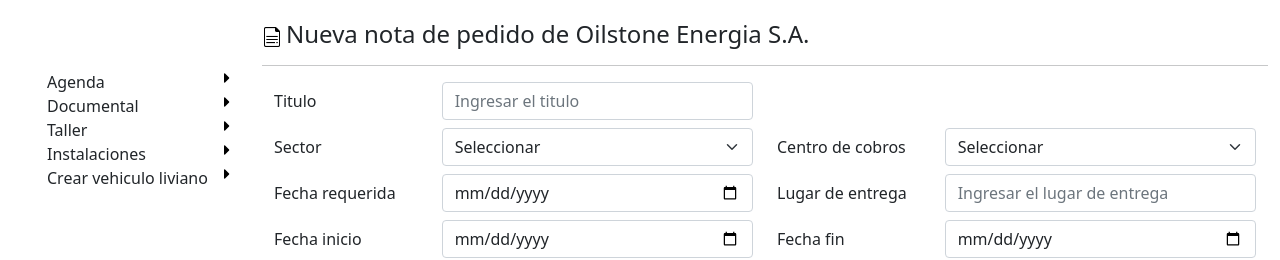
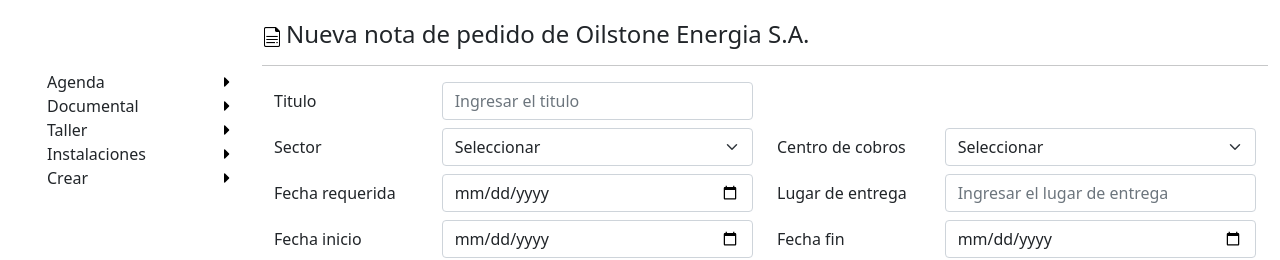
Before and after one commit to proyecto-oilstone/assets, a React (Create React App) app in the folder frontend/: page /crear-pedido in a window 1280 px wide. Shown: the part 133-393 px from the top of the page. Built offline with nearby package versions, Linux system fonts and the light colour scheme; no server answers.

Commit message:
added accordion component to sidebar

```diff
--- a/frontend/src/components/Common/Sidebar/Sidebar.js
+++ b/frontend/src/components/Common/Sidebar/Sidebar.js
@@ -1,4 +1,5 @@
 import React, { useContext, useState } from "react";
+import { Accordion, useAccordionButton } from "react-bootstrap";
 import { Link } from "react-router-dom";
 import SidebarContext from "../../../contexts/sidebar/SidebarContext";
 import CreateVehiculoLivianoModal from "../../Modals/CreateVehiculoLivianoModal/CreateVehiculoLivianoModal";
@@ -22,15 +23,45 @@
     return width * -1 + (hasPX ? "px" : "%");
   };
 
-  const NavItem = ({ title, to = "#", onClick = () => {}}) => {
+  const NavItem = ({ title, to = "#", onClick = () => {},  rotateArrow = false}) => {
+
     return (
     <li>
       <Link to={to} className={styles.navItem} onClick={onClick}>
-        <span>{title}</span> <img className={styles.navItemArrow} src="./icons/caret-right-solid.svg" alt="icon"/>
+        <span>{title}</span>
+        <div className="d-flex justify-content-center align-items-center">
+          <img className={`${styles.navItemArrow} ${rotateArrow ? styles.navItemArrowRotated : ""}`} src="./icons/caret-right-solid.svg" alt="icon"/>
+        </div>
       </Link>
     </li>
-  );
-}
+    );
+  }
+
+  const MultipleNavItem = ({ children, title }) => {
+    const [isOpen, setIsOpen] = useState(false);
+    const toggleIsOpen = () => setIsOpen(!isOpen);
+
+    function CustomToggle({ eventKey, rotateArrow, onClick }) {
+      const decoratedOnClick = useAccordionButton(eventKey);
+      const handleOnClick = () => {
+        decoratedOnClick();
+        onClick();
+      };
+
+      return (<NavItem title={title} rotateArrow={rotateArrow} onClick={handleOnClick}/>);
+    }
+
+    return (<>
+      <Accordion>
+        <CustomToggle eventKey="0" rotateArrow={isOpen} onClick={toggleIsOpen}/>
+        <Accordion.Collapse eventKey="0">
+          <div className="ps-2 pt-1">
+            {children}
+          </div>
+        </Accordion.Collapse>
+      </Accordion>
+    </>)
+  };
 
   return (
     <>
@@ -47,7 +78,9 @@
           <NavItem title="Documental"/>
           <NavItem title="Taller"/>
           <NavItem title="Instalaciones"/>
-          <NavItem title="Crear vehiculo liviano" onClick={toggleCreateVehiculoModal}/>
+          <MultipleNavItem title="Crear">
+            <NavItem title="Vehiculo liviano" onClick={toggleCreateVehiculoModal}/>
+          </MultipleNavItem>
         </ul>
       </nav>
       <CreateVehiculoLivianoModal show={showVehiculoModal} toggle={toggleCreateVehiculoModal}/>
--- a/frontend/src/components/Common/Sidebar/Sidebar.module.css
+++ b/frontend/src/components/Common/Sidebar/Sidebar.module.css
@@ -20,4 +20,10 @@
 .navItemArrow {
   width: 16px;
   height: 16px;
+  transition: all;
+  transition-duration: 350ms;
 }
+
+.navItemArrowRotated {
+  transform: rotate(90deg);
+}
```
